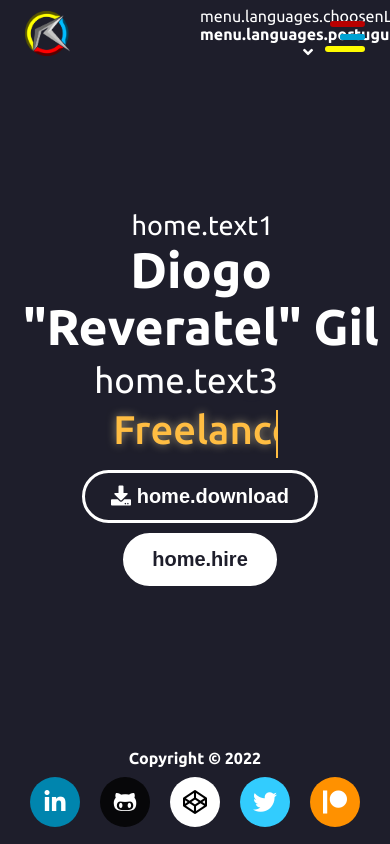
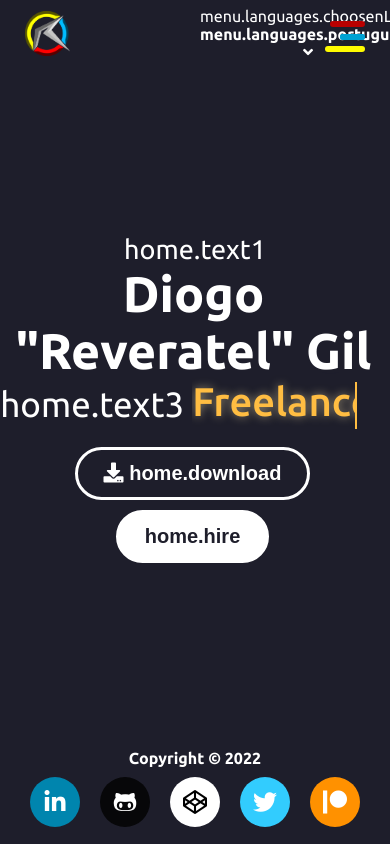
Before and after one commit to diogodesignergil/ePortfolio, a React (Create React App) app in the folder Client/: page / in a window 390 px wide. Built offline with nearby package versions, Linux system fonts and the light colour scheme; what i18next-xhr-backend would draw is missing.

Commit message:
Home Responsive Update

```diff
--- a/Client/src/page/home.css
+++ b/Client/src/page/home.css
@@ -2,13 +2,26 @@
   width: 100%;
   height: 79vh;
   display: flex;
-	/* border: 1px solid white; */
-	/* position: absolute; */
   margin-top: 8vh;
 }
 .home .max-width {
   margin: auto 0 auto 200px;
   z-index: 3;
+}
+@media screen and (max-width: 1200px) {
+  .home {
+    justify-content: center;
+    align-content: center;
+    text-align: center;
+  }
+  .home .max-width {
+    margin: auto;
+  }
+}
+@media screen and (max-width: 320px) {
+  .home {
+    height: 75vh;
+  }
 }
 .home .home-content .static-txt-1 {
   font-size: 27px;
@@ -26,61 +39,23 @@
   margin: 5px 0;
 }
 .wrapper .dynamic-txts {
-	margin: 0;
   margin-left: 8px;
   margin-top: -6.5px;
-	height: 60px;
+  height: 65px;
   line-height: 60px;
   overflow: hidden;
-	/* background-color: white; */
   z-index: -1;
 }
 @media screen and (max-width: 320px) {
-	.home {
-		height: 75vh;
+  .wrapper .static-txt-3 {
+    margin: 5px 0;
+    margin-left: 35px;
   }
   .wrapper .dynamic-txts {
-		/* margin-left: 10px; */
-		margin-top: 40px;
-	}
-	.home .max-width {
-		margin: auto;
-		padding: 0 15px;
+    margin-left: -165px;
+    margin-top: 50px;
   }
 }
-@media screen and (max-width: 450px) {
-	.wrapper .dynamic-txts {
-		margin-left: -190px;
-		padding-left: 25px;
-		margin-top: 45px;
-	}
-	.home .max-width {
-		margin: auto;
-		padding-left: 15px;
-		text-align: center;
-	}
-}
-@media screen and (max-width: 1300px) {
-	.home .max-width {
-		margin: auto;
-	}
-}
-@media screen and (max-width: 280px) {
-	.wrapper .dynamic-txts {
-		margin-left: -169px;
-		margin-top: 30px;
-	}
-	.home .max-width {
-		margin: auto 0 auto 10px;
-	}
-	.home .home-content .static-txt-2 {
-		font-size: 40px;
-	}
-	.home .home-content .static-txt-3 {
-		font-size: 30px;
-	}
-}
-
 .wrapper .dynamic-txts li {
   font-size: 40px;
   font-weight: 500;
@@ -89,7 +64,6 @@
   position: relative;
   top: 0;
   animation: slide 6s steps(3) infinite;
-	/* text-transform: uppercase; */
 }
 
 @keyframes slide {
@@ -161,13 +135,7 @@
   z-index: 2;
 }
 
-@media screen and (max-width: 1425px) {
-	.ring {
-		right: 75px;
-	}
-}
-
-@media screen and (max-width: 1300px) {
+@media screen and (max-width: 1200px) {
   .ring {
     display: none;
   }
```
Lines whose indentation alone changed are shown as unchanged.
